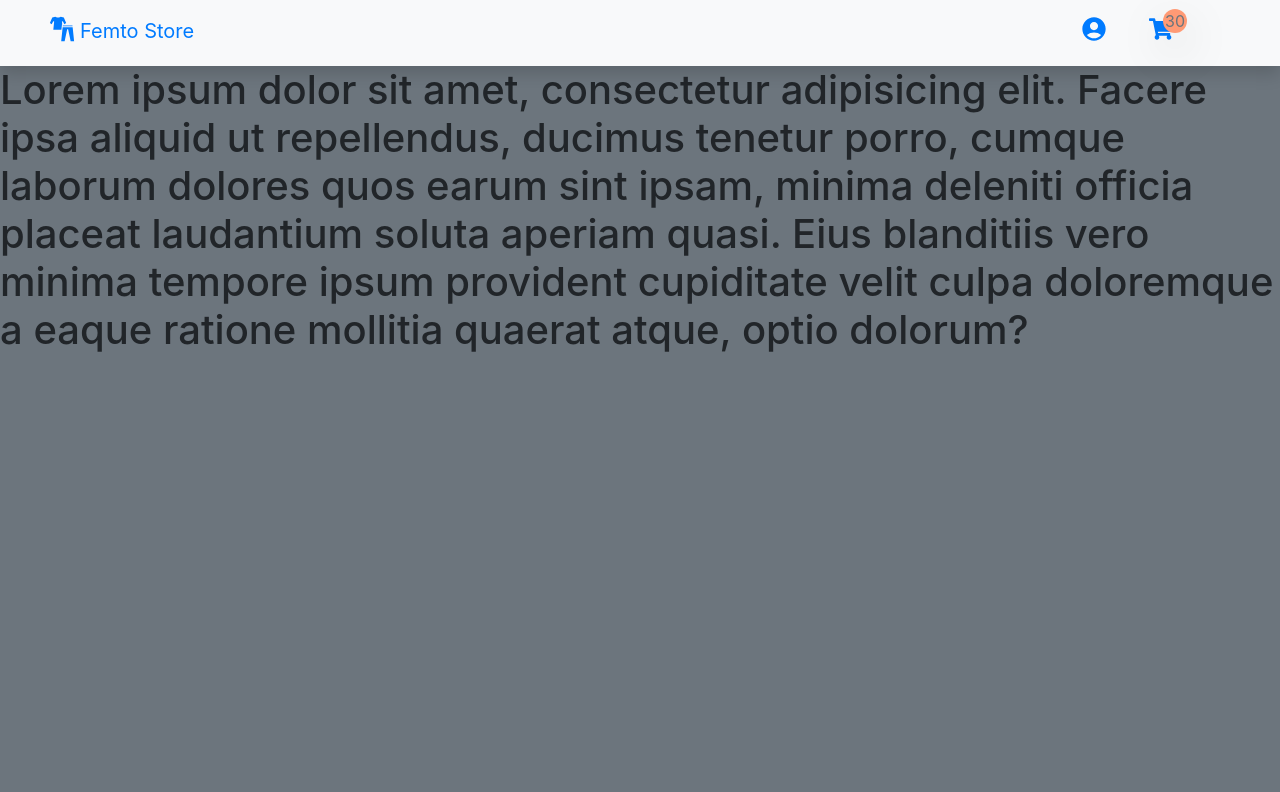
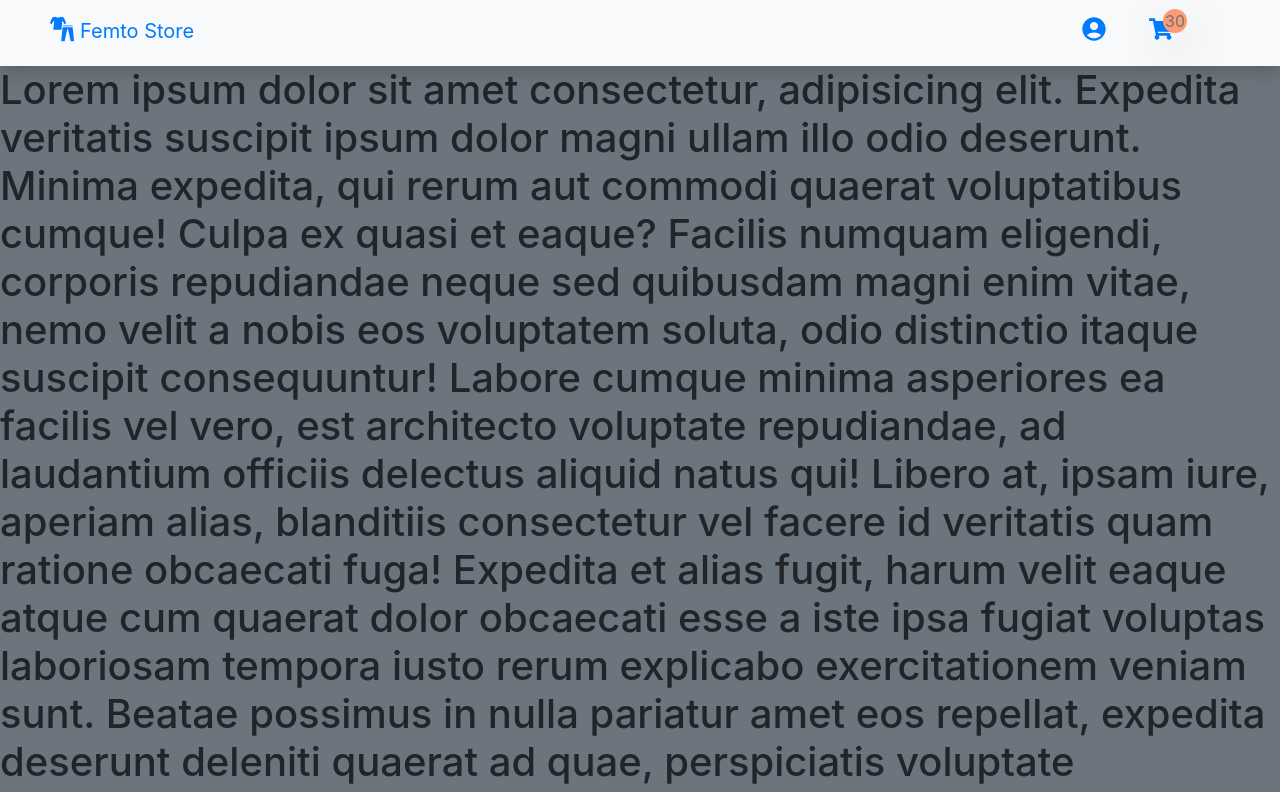
Before and after one commit to AgomohC/react-e-commerce-app, a React (Create React App) app: page /cart in a window 1280 px wide. Shown: the top 792 px of the page. Built offline with nearby package versions, Linux system fonts and the light colour scheme.

Commit message:
added add to cart functionality to the cart reducer.js

```diff
--- a/src/Pages/Cart.js
+++ b/src/Pages/Cart.js
@@ -1,14 +1,33 @@
 import React from "react";
+import ItemList from "../components/ItemList";
+import { useGlobalCartContext } from "../contexts/CartContext";
 
 const Cart = () => {
+  const { cartItems } = useGlobalCartContext();
+
   return (
-    <h1 className="bg-secondary">
-      Lorem ipsum dolor sit amet, consectetur adipisicing elit. Facere ipsa
-      aliquid ut repellendus, ducimus tenetur porro, cumque laborum dolores quos
-      earum sint ipsam, minima deleniti officia placeat laudantium soluta
-      aperiam quasi. Eius blanditiis vero minima tempore ipsum provident
-      cupiditate velit culpa doloremque a eaque ratione mollitia quaerat atque,
-      optio dolorum?
+    <h1>
+      Lorem ipsum dolor sit amet consectetur, adipisicing elit. Expedita
+      veritatis suscipit ipsum dolor magni ullam illo odio deserunt. Minima
+      expedita, qui rerum aut commodi quaerat voluptatibus cumque! Culpa ex
+      quasi et eaque? Facilis numquam eligendi, corporis repudiandae neque sed
+      quibusdam magni enim vitae, nemo velit a nobis eos voluptatem soluta, odio
+      distinctio itaque suscipit consequuntur! Labore cumque minima asperiores
+      ea facilis vel vero, est architecto voluptate repudiandae, ad laudantium
+      officiis delectus aliquid natus qui! Libero at, ipsam iure, aperiam alias,
+      blanditiis consectetur vel facere id veritatis quam ratione obcaecati
+      fuga! Expedita et alias fugit, harum velit eaque atque cum quaerat dolor
+      obcaecati esse a iste ipsa fugiat voluptas laboriosam tempora iusto rerum
+      explicabo exercitationem veniam sunt. Beatae possimus in nulla pariatur
+      amet eos repellat, expedita deserunt deleniti quaerat ad quae,
+      perspiciatis voluptate repudiandae dolore veniam est aperiam et provident
+      commodi numquam atque molestias! Eligendi similique aliquid voluptates
+      suscipit quasi tempora. Reiciendis dolores amet dolorem perferendis minima
+      ut deserunt enim, numquam culpa saepe consectetur nulla, officiis qui?
+      Dolorem maiores, ipsum modi impedit error voluptatibus cum, laboriosam
+      architecto consectetur quos animi numquam magnam iste omnis aut iure! Quo
+      vitae ullam amet sint eius omnis est commodi. Nulla debitis illo commodi
+      perspiciatis animi?
     </h1>
   );
 };
--- a/src/components/Itemlist.js
+++ b/src/components/Itemlist.js
@@ -37,7 +37,7 @@ const ItemList = () => {
                     {title.substring(0, 30)}...
                   </h5>
                   <p className="text-light card-text">${price}</p>
-                  <Link to={`/item/:${id}`} className="mr-3">
+                  <Link to={`/item/:${id}`} className="mr-2">
                     <div className="btn btn-primary text-light  text-uppercase">
                       details
                     </div>
--- a/src/contexts/CartContext.js
+++ b/src/contexts/CartContext.js
@@ -6,6 +6,7 @@ import { useContext, useReducer } from "react";
 const CartContext = React.createContext();
 const CartProvider = ({ children }) => {
   const initialState = {
+    items: data,
     cartItems: [],
     btnText: `add to cart`,
     addedToCart: false,
--- a/src/reducers/cartReducer.js
+++ b/src/reducers/cartReducer.js
@@ -1,18 +1,25 @@
-import { data } from "../data";
-
 const cartReducer = (state, action) => {
   if (action.type === "ADD_TO_CART") {
-    // let cartItem = state.cartItems.find(() => {
-    //   return state.cartItems === action.payload.targetId;
-    // })
-    // let cartItem = { number: 1, item: data[action.payload.targetId - 1] };
-
-    // console.log(cartItem);
-    // console.log(action.payload);
-    // const timeout = setTimeout(() => {
-    //   return { ...action.initialState };
-    // });
-    return { ...state, addedToCart: true, btnText: "added to cart" };
+    let addedCartItem = state.items.find((item) => {
+      return item.id === parseInt(action.payload.targetId);
+    });
+    let existedItem = state.cartItems.find((item) => {
+      return parseInt(action.payload.targetId) === item.id;
+    });
+    if (existedItem) {
+      let index = state.cartItems.indexOf(existedItem);
+      state.cartItems[index].quantity += 1;
+    } else {
+      addedCartItem.quantity = 1;
+      state.cartItems.push(addedCartItem);
+    }
+    console.log(state.cartItems);
+    // return {
+    //   ...state,
+    //   cartItems: [...state.cartItems, addedCartItem],
+    //   addedToCart: true,
+    //   btnText: "added to cart",
+    // };
   }
 
   return state;
```
